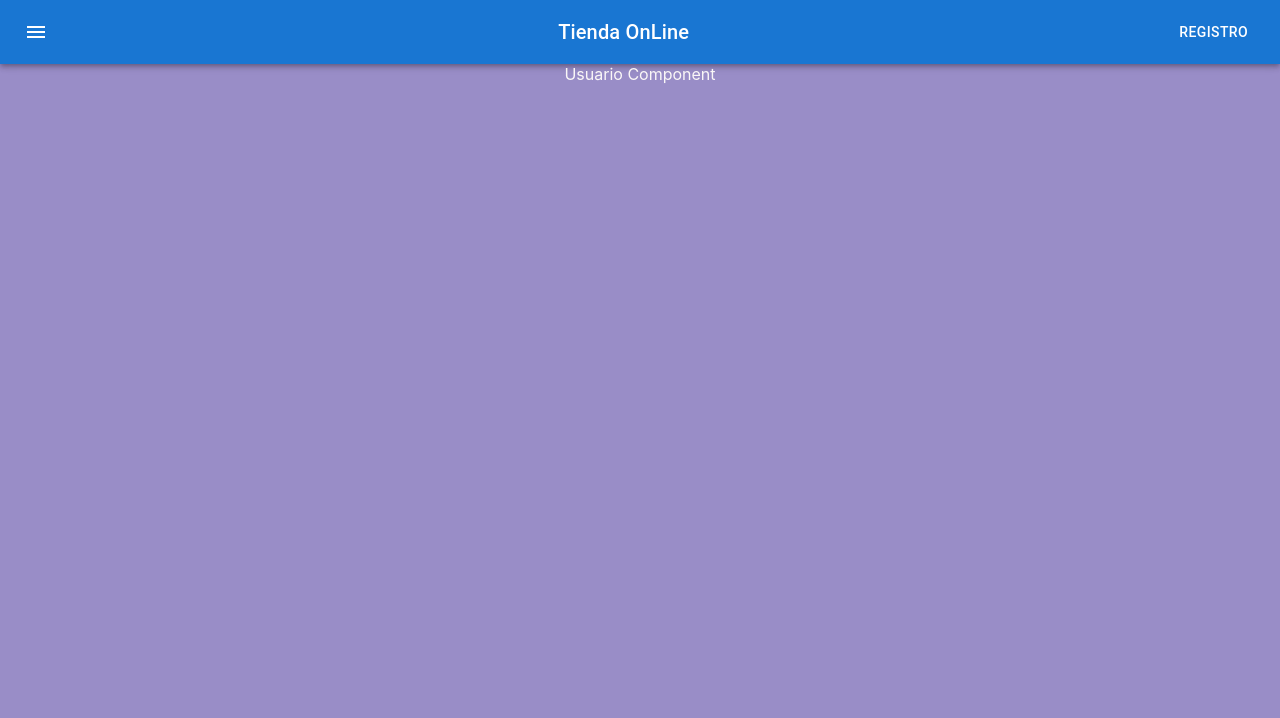
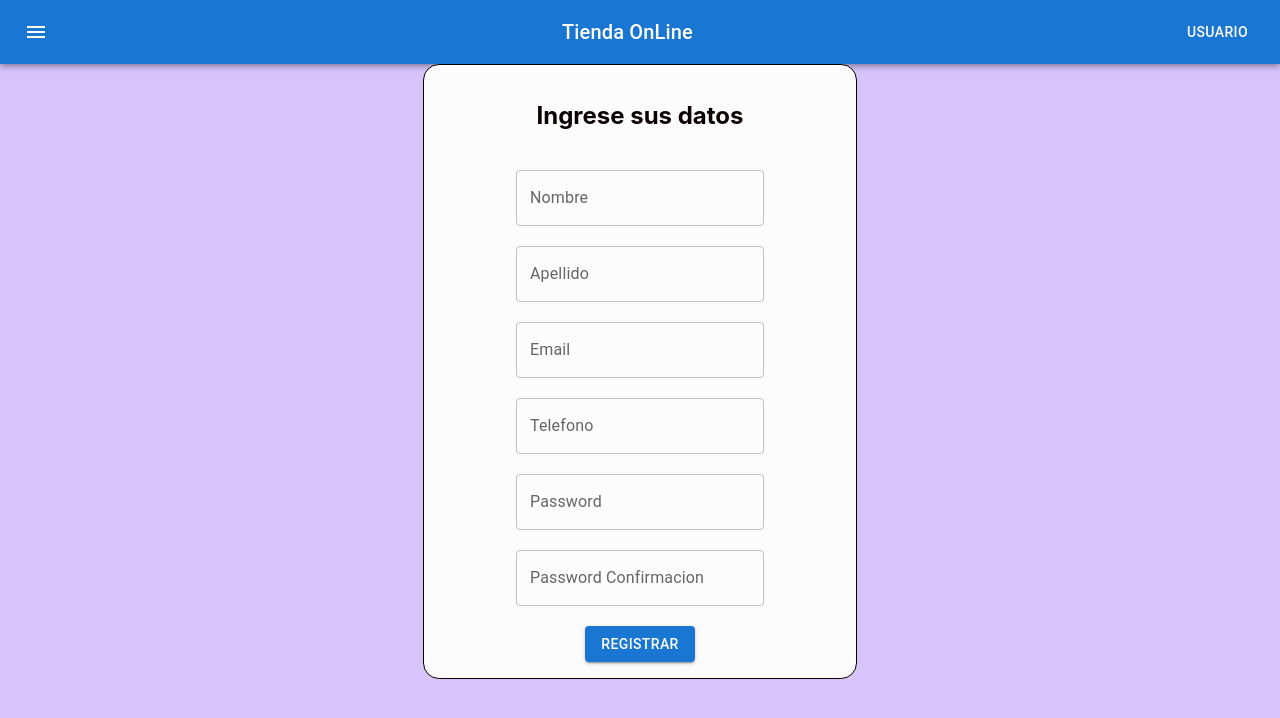
Before and after one commit to OESOLIS07/proyecto-respaldo-2, a React (Create React App) app in the folder proyecto-grupo4-progra-web/front-end/tienda-online/: page /Usuario in a window 1280 px wide. Shown: the top 718 px of the page. Built offline with nearby package versions, Linux system fonts and the light colour scheme.

Commit message:
tercer-avance

```diff
--- a/proyecto-grupo4-progra-web/front-end/package.json
+++ b/proyecto-grupo4-progra-web/front-end/package.json
@@ -1,5 +1,6 @@
 {
   "dependencies": {
+    "axios": "^1.6.8",
     "create-react-app": "^5.0.1"
   }
 }
--- a/proyecto-grupo4-progra-web/front-end/tienda-online/src/App.js
+++ b/proyecto-grupo4-progra-web/front-end/tienda-online/src/App.js
@@ -30,7 +30,7 @@ function App() {
             <Typography variant="h6" component="div" sx={{ flexGrow: 1 }}>
               Tienda OnLine
             </Typography>
-            <Button color="inherit" href="/Usuario">REGISTRO</Button>
+            <Button color="inherit" href="/Usuario">USUARIO</Button>
           </Toolbar>
         </AppBar>
       </Box>
--- a/proyecto-grupo4-progra-web/front-end/tienda-online/src/components/Usuario/Usuario.js
+++ b/proyecto-grupo4-progra-web/front-end/tienda-online/src/components/Usuario/Usuario.js
@@ -1,10 +1,59 @@
 import React from 'react';
 import PropTypes from 'prop-types';
 import styles from './Usuario.module.css';
+import TextField from '@mui/material/TextField';
+import Button from '@mui/material/Button';
 
 const Usuario = () => (
   <div className={styles.Usuario} data-testid="Usuario">
-    Usuario Component
+      <form>
+        <h2>Ingrese sus datos</h2>
+        <br />
+        <TextField
+          id="outlined-basic"
+          label="Nombre"
+          variant="outlined"
+        />
+        <br />
+        <br />
+        <TextField
+          id="outlined-basic"
+          label="Apellido"
+          variant="outlined"
+        />
+        <br />
+        <br />
+        <TextField
+          id="outlined-basic"
+          label="Email"
+          variant="outlined"
+        />
+        <br />
+        <br />
+        <TextField
+          id="outlined-basic"
+          label="Telefono"
+          variant="outlined"
+        />
+        <br />
+        <br />
+        <TextField
+          id="outlined-basic"
+          label="Password"
+          variant="outlined"
+          autoComplete="current-password"
+        />
+        <br />
+        <br />
+        <TextField
+          id="outlined-basic"
+          label="Password Confirmacion"
+          variant="outlined"
+        />
+        <br />
+        <br />
+        <Button variant="contained">Registrar</Button>
+      </form>
   </div>
 );
 
--- a/proyecto-grupo4-progra-web/front-end/tienda-online/src/components/Usuario/Usuario.module.css
+++ b/proyecto-grupo4-progra-web/front-end/tienda-online/src/components/Usuario/Usuario.module.css
@@ -0,0 +1,9 @@
+form {
+    margin: 0 auto;
+    width: 400px;
+    padding: 1em;
+    border: 1px solid #080000;
+    border-radius: 1em;
+    background-color: #fcfcfd;
+    color: rgb(10, 0, 0);
+}
--- a/proyecto-grupo4-progra-web/front-end/tienda-online/src/index.css
+++ b/proyecto-grupo4-progra-web/front-end/tienda-online/src/index.css
@@ -5,7 +5,7 @@ body {
     sans-serif;
   -webkit-font-smoothing: antialiased;
   -moz-osx-font-smoothing: grayscale;
-  background-color: rgb(153, 141, 199);
+  background-color: rgb(214, 196, 250);
   color: rgb(250, 247, 247);
 }
 
```
Also changed, not shown: 2 other files (tests, documents, lock files or other folders).
